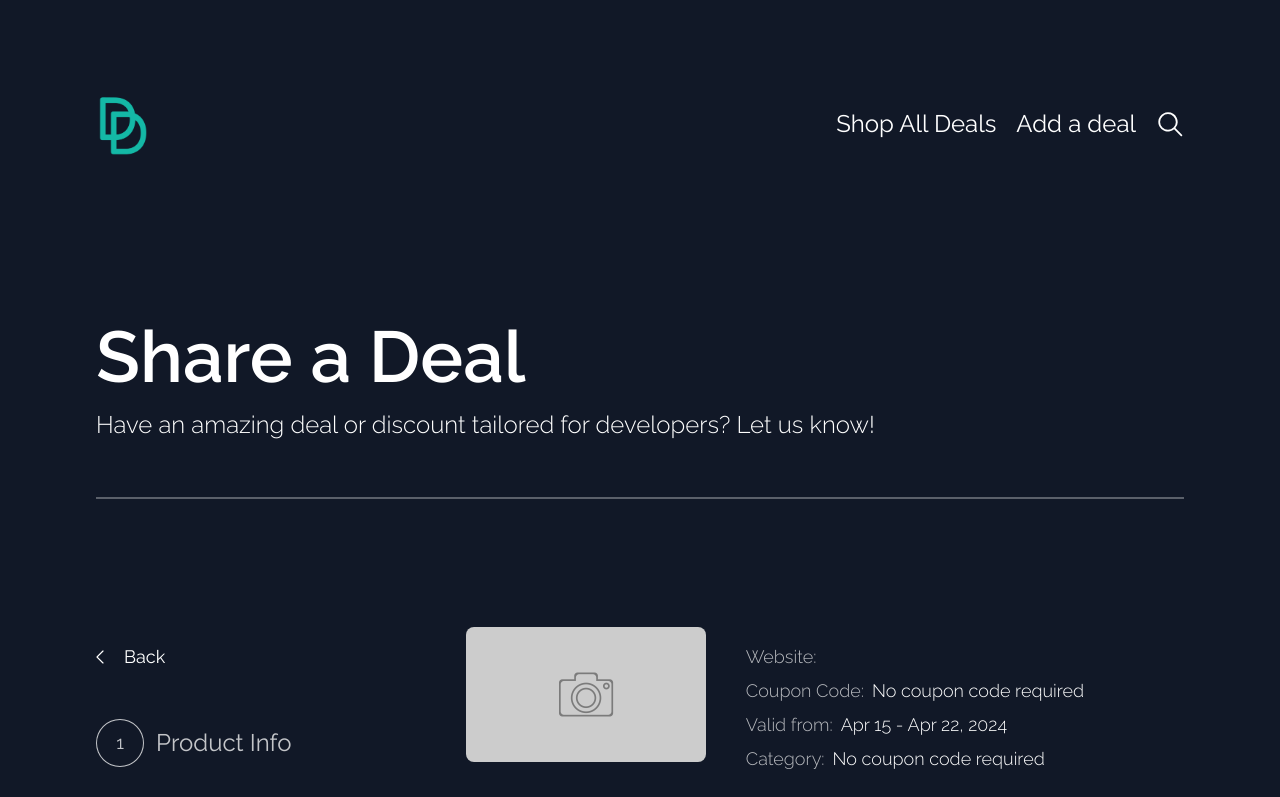
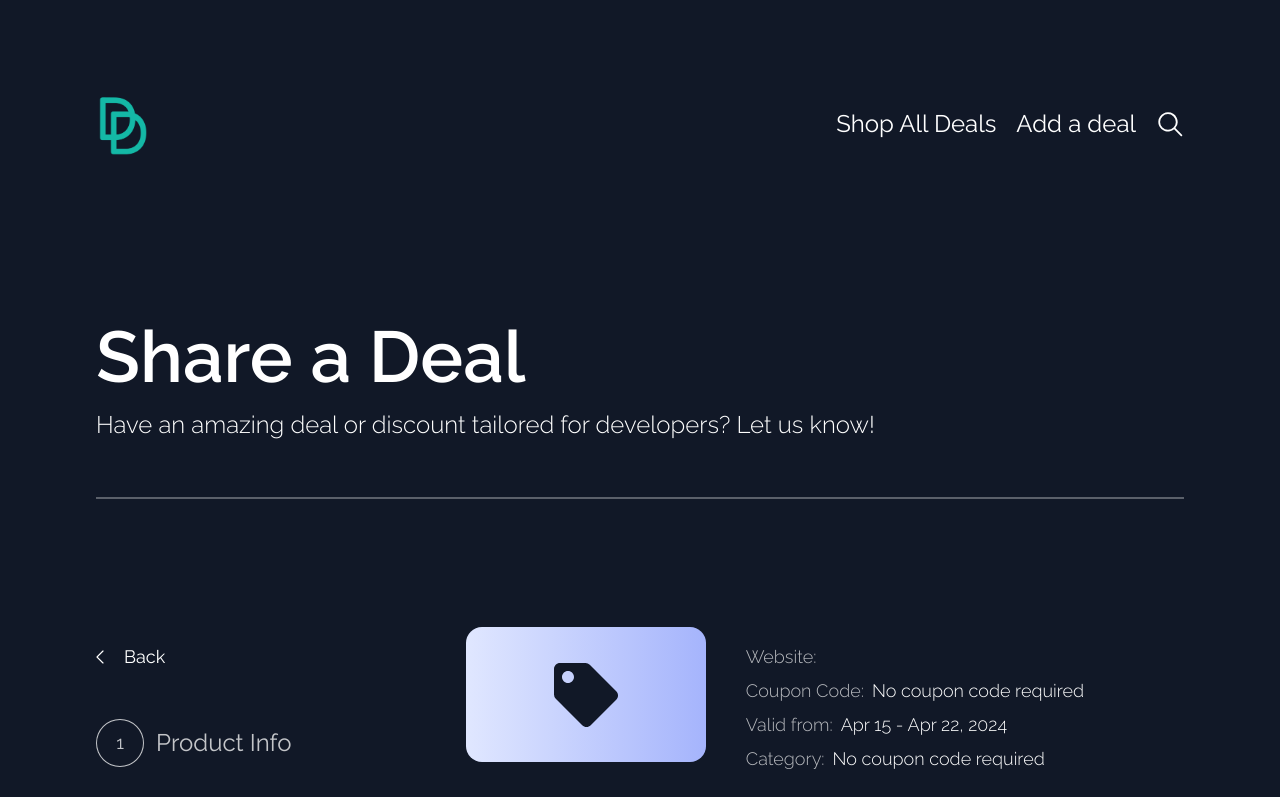
Before and after one commit to Learn-Build-Teach/deals-for-devs, a Next.js app: page /deals/add/review-deal in a window 1280 px wide. Shown: the top 797 px of the page. Built offline with nearby package versions, Linux system fonts and the light colour scheme; no server answers.

Commit message:
feat: default gradient with icon for deals without an image

```diff
--- /dev/null
+++ b/src/components/DealGradientPlaceholder.tsx
@@ -0,0 +1,59 @@
+import { Category } from '@/types/Types'
+import React from 'react'
+import {
+  FaBeer,
+  FaBook,
+  FaCalendar,
+  FaChair,
+  FaCog,
+  FaCompactDisc,
+  FaDeskpro,
+  FaDesktop,
+  FaMicrophone,
+  FaSchool,
+  FaTable,
+  FaTag,
+  FaVideo,
+} from 'react-icons/fa'
+import { twMerge } from 'tailwind-merge'
+
+interface DealGradientPlaceholderProps {
+  category: Category
+}
+
+//TODO: how to use enum keys/values instead of hard-coded values?
+const categoryToGradient: { [key: string]: string } = {
+  MISC: 'from-indigo-100  to-indigo-300',
+  EBOOKS: 'from-lime-100  to-lime-300',
+  COURSES: 'from-amber-100  to-amber-300',
+  TOOLS: 'from-red-100  to-red-300',
+  CONFERENCES: 'from-pink-100  to-pink-300',
+  BOOTCAMPS: 'from-orange-100  to-orange-300',
+  'OFFICE EQUIPMENT': 'from-teal-100  to-teal-300',
+}
+const categoryToIcon: { [key: string]: JSX.Element } = {
+  MISC: <FaTag className="h-16 w-16" />,
+  EBOOKS: <FaBook className="h-16 w-16" />,
+  COURSES: <FaDesktop className="h-16 w-16" />,
+  TOOLS: <FaCog className="h-16 w-16" />,
+  CONFERENCES: <FaMicrophone className="h-16 w-16" />,
+  BOOTCAMPS: <FaSchool className="h-16 w-16" />,
+  'OFFICE EQUIPMENT': <FaChair className="h-16 w-16" />,
+}
+
+export default function DealGradientPlaceholder({
+  category,
+}: DealGradientPlaceholderProps) {
+  return (
+    <div
+      className={twMerge(
+        'flex aspect-video w-full items-center justify-center rounded-2xl bg-gradient-to-r group-hover:outline group-hover:outline-teal-500',
+        categoryToGradient[category || 'MISC']
+      )}
+    >
+      <div className="h-16 w-16 text-gray-900">
+        {categoryToIcon[category || 'MISC']}
+      </div>
+    </div>
+  )
+}
--- a/src/components/deals/DealCard.tsx
+++ b/src/components/deals/DealCard.tsx
@@ -6,6 +6,7 @@ import { Category } from '@/types/Types'
 import { format } from 'date-fns'
 import { Deal } from '@prisma/client'
 import Image from 'next/image'
+import DealGradientPlaceholder from '../DealGradientPlaceholder'
 
 const categoryToIcon: { [key: string]: JSX.Element } = {
   Misc: <FaBeer />,
@@ -36,17 +37,22 @@ export default function DealCard({
   return (
     <Link
       href={deal.link}
-      className="group relative text-white hover:text-teal-500"
+      className="group relative w-full text-white hover:text-teal-500"
       target="_blank"
       rel="noopener noreferrer"
     >
+      {!deal.coverImageURL && (
+        <DealGradientPlaceholder category={deal.category as Category} />
+      )}
+      {deal.coverImageURL && (
         <Image
           src={deal.coverImageURL}
           alt={deal.name}
           width={480}
           height={270}
-        className="mb-3 aspect-video rounded-2xl transition duration-300 ease-in-out group-hover:outline group-hover:outline-teal-500"
+          className="aspect-video rounded-2xl transition duration-300 ease-in-out group-hover:outline group-hover:outline-teal-500"
         />
+      )}
       <h2 className="text-lg font-semibold tracking-tight">{deal.name}</h2>
       {deal.coupon && deal.couponPercent && (
         <p className="-gap-y-1 bg-pale-gold absolute right-3 top-3 flex h-14 w-14 -rotate-12 flex-col items-center justify-center rounded-full  text-black shadow-md">
--- a/src/components/forms/add-a-deal/ReviewDeal.tsx
+++ b/src/components/forms/add-a-deal/ReviewDeal.tsx
@@ -6,6 +6,8 @@ import toast from 'react-hot-toast'
 import z from 'zod'
 import { createDeal } from '@/lib/queries'
 import Image from 'next/image'
+import DealGradientPlaceholder from '@/components/DealGradientPlaceholder'
+import { Category } from '@/types/Types'
 
 export default function ReviewDeal() {
   const { newDealData } = useAddDealContext()
@@ -66,6 +68,12 @@ export default function ReviewDeal() {
           {/* display image & percent badge */}
           <div className="relative">
             <div className="relative aspect-video w-full overflow-hidden lg:w-60">
+              {!newDealData.coverImageURL && (
+                <DealGradientPlaceholder
+                  category={newDealData.category as Category}
+                />
+              )}
+              {newDealData.coverImageURL && (
                 <Image
                   src={coverImage}
                   alt={newDealData.productName}
@@ -73,6 +81,7 @@ export default function ReviewDeal() {
                   fill={true}
                   priority
                 />
+              )}
             </div>
             {/* display the percent off badge if indicated */}
             {newDealData?.percentage && (
```
Lines whose indentation alone changed are shown as unchanged.
